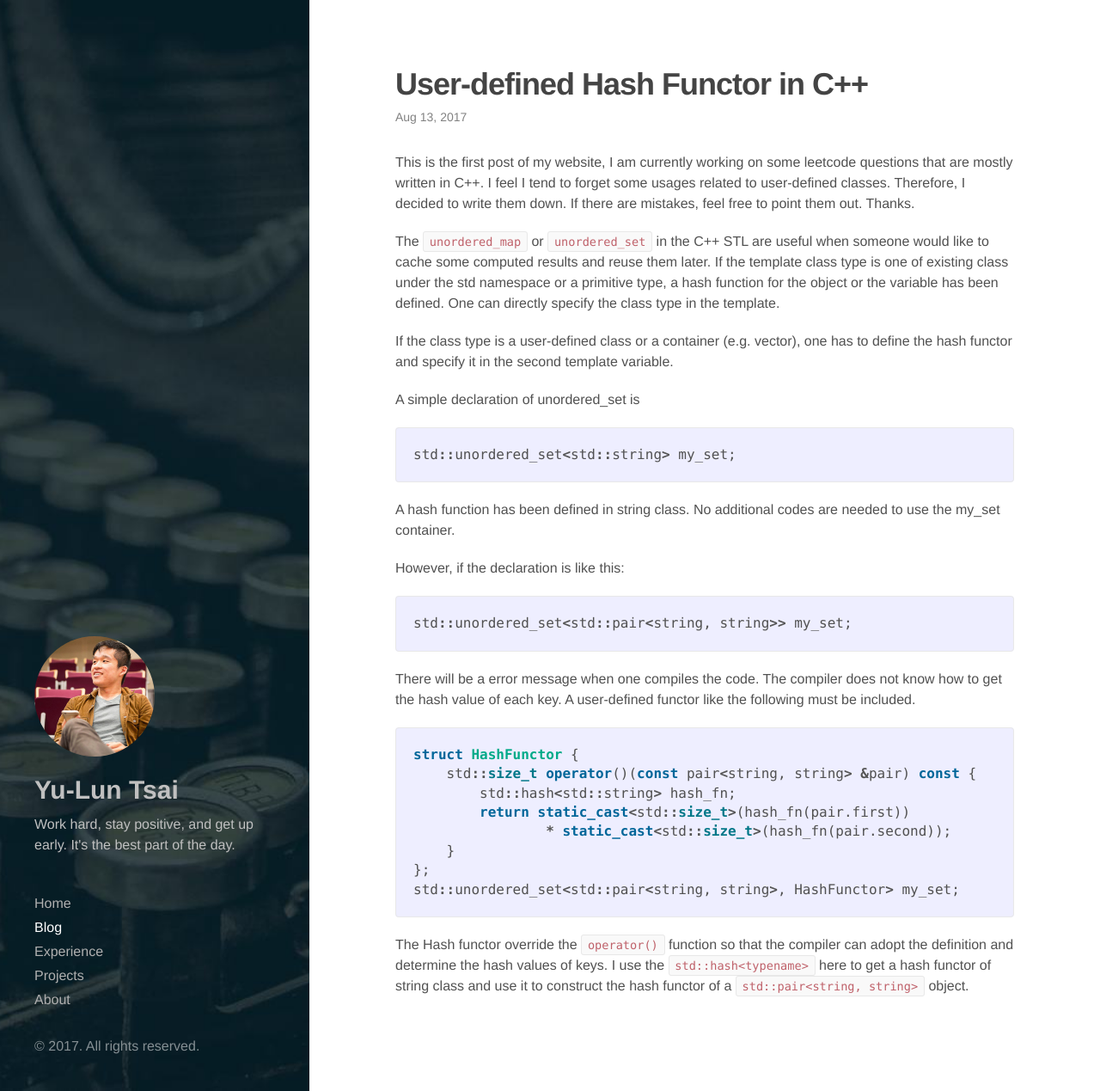
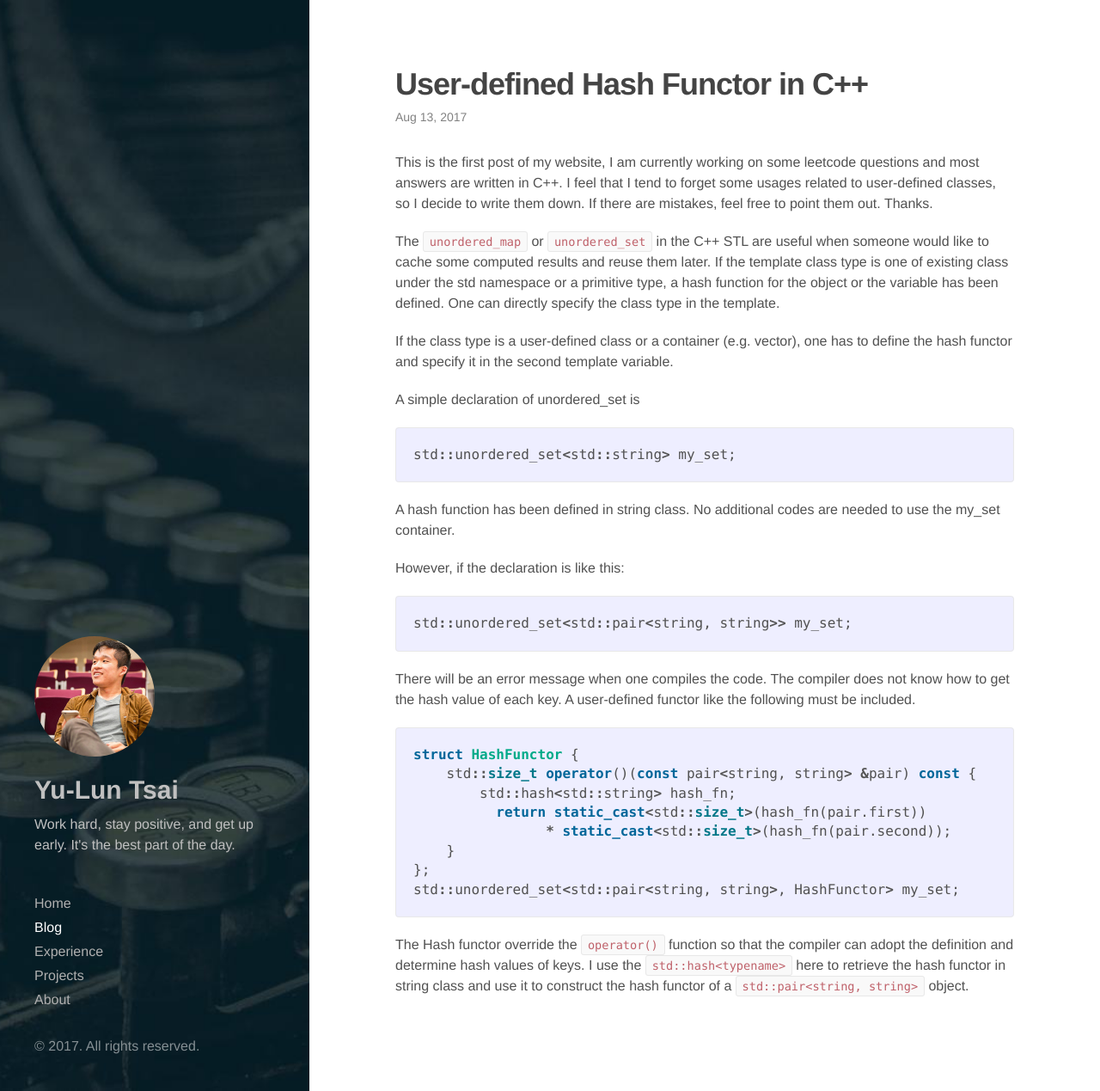
Before and after one commit to stormysun513/stormysun513.github.io, a Jekyll site: the page built from _posts/2017-8-12-user-defined-hash-functor-in-cpp.md, in a window 1280 px wide and 1269 px high. Shown: the whole window at 86% size. Built offline with Jekyll 4.4.1, drawn with Linux system fonts in a browser that asks for light colours; comment, search, counter and statistics services are not loaded.

Commit message:
edit post 2017-8-12

````diff
--- a/_posts/2017-8-12-user-defined-hash-functor-in-cpp.md
+++ b/_posts/2017-8-12-user-defined-hash-functor-in-cpp.md
@@ -8,8 +8,8 @@ comments: true
 ---
 
 This is the first post of my website, I am currently working on some leetcode
-questions that are mostly written in C++. I feel I tend to forget some usages
-related to user-defined classes. Therefore, I decided to write them down. If
+questions and most answers are written in C++. I feel that I tend to forget
+some usages related to user-defined classes, so I decide to write them down. If
 there are mistakes, feel free to point them out. Thanks.
 
 
@@ -38,15 +38,15 @@ However, if the declaration is like this:
 std::unordered_set<std::pair<string, string>> my_set;
 ```
 
-There will be a error message when one compiles the code. The compiler does not
+There will be an error message when one compiles the code. The compiler does not
 know how to get the hash value of each key. A user-defined functor like the
 following must be included.
 
 ```cpp
 struct HashFunctor {
     std::size_t operator()(const pair<string, string> &pair) const {
-    	std::hash<std::string> hash_fn;
-    	return static_cast<std::size_t>(hash_fn(pair.first))
+        std::hash<std::string> hash_fn;
+    	  return static_cast<std::size_t>(hash_fn(pair.first))
                 * static_cast<std::size_t>(hash_fn(pair.second));
     }
 };
@@ -54,6 +54,6 @@ std::unordered_set<std::pair<string, string>, HashFunctor> my_set;
 ```
 
 The Hash functor override the `operator()` function so that the compiler can
-adopt the definition and determine the hash values of keys. I use the
-`std::hash<typename>` here to get a hash functor of string class and use it to
-construct the hash functor of a `std::pair<string, string>` object.
+adopt the definition and determine hash values of keys. I use the
+`std::hash<typename>` here to retrieve the hash functor in string class and
+use it to construct the hash functor of a `std::pair<string, string>` object.
````
